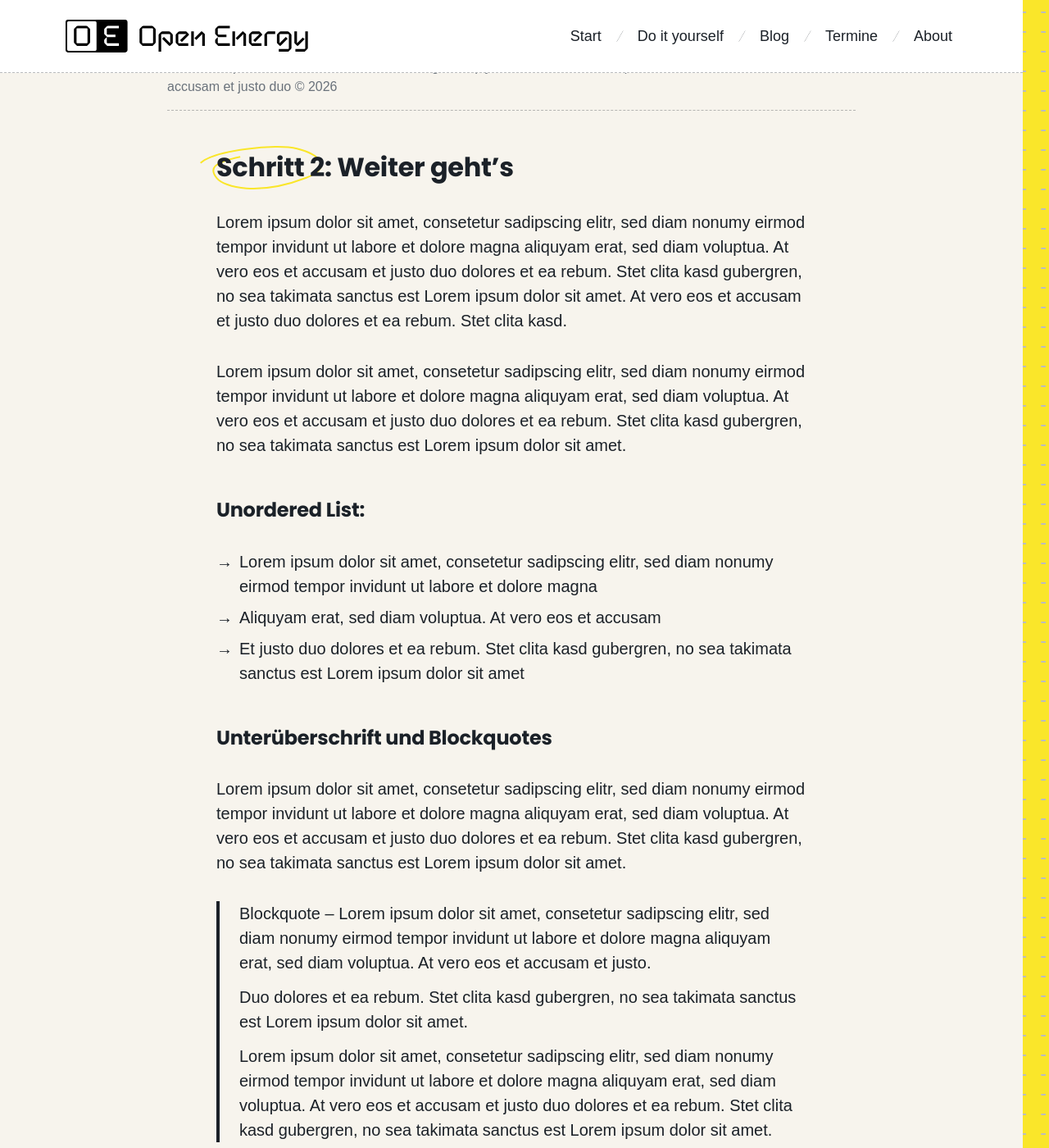
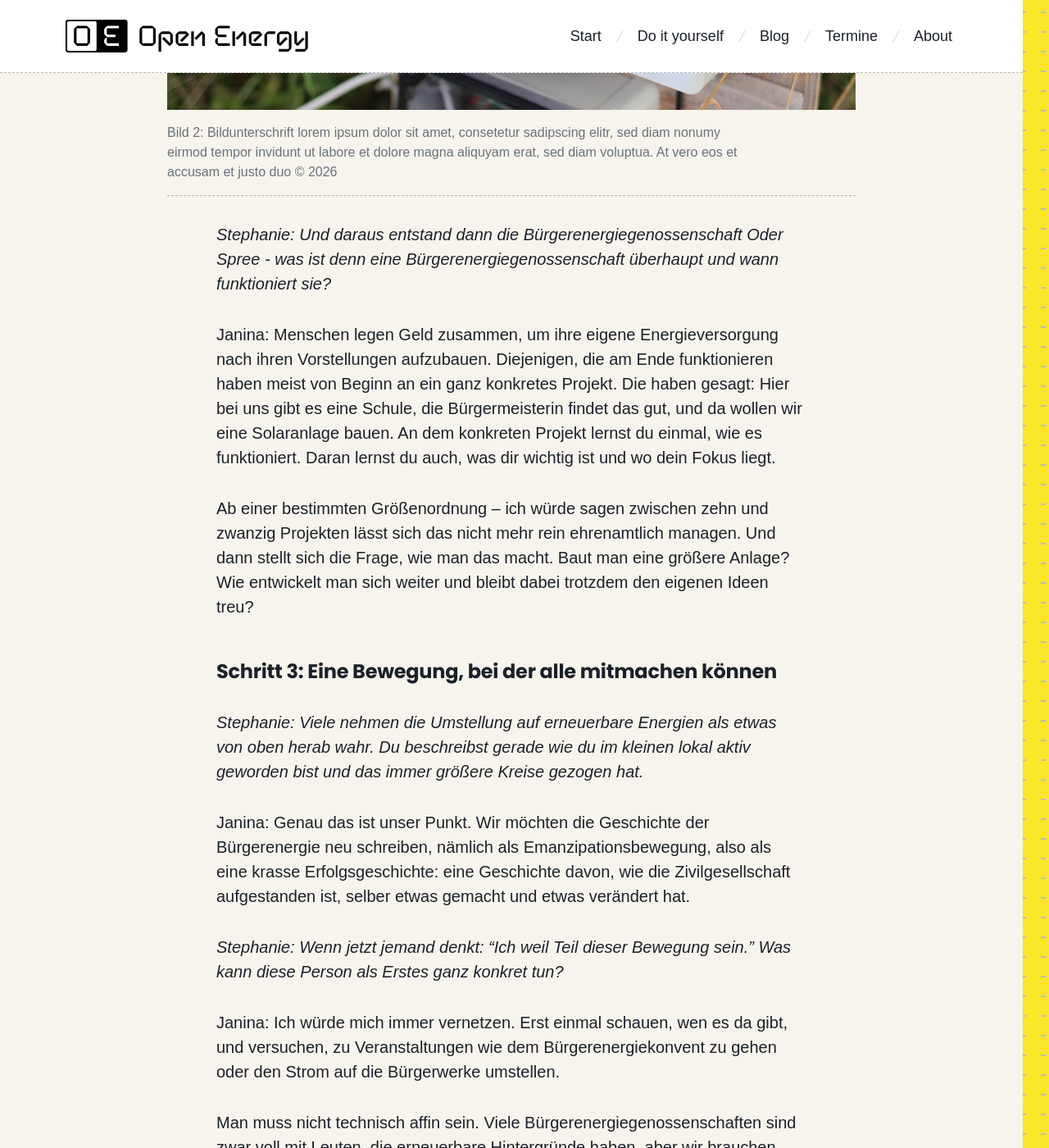
Before and after one commit to okfde/open-energy, a Jekyll site: the page built from _blog/interview-janina.md, in a window 1280 px wide and 1400 px high, scrolled down 3236 px. Shown: the whole window at 82% size. Built offline with Jekyll 4.4.1, drawn with Linux system fonts in a browser that asks for light colours; some web fonts are replaced; some of the changed text lies outside the part shown.

Commit message:
Update interview-janina.md

```diff
--- a/_blog/interview-janina.md
+++ b/_blog/interview-janina.md
@@ -1,77 +1,64 @@
 ---
-title: "Energie selbst in die Hand nehmen – wie Dr. Janina Messerschmidt in Steinhöfel die Umstellung auf erneuerbare Energien vor Ort gestaltet"
+title: "Energie mit einer Bürgerenergiegenossenschaft selbst in die Hand nehmen"
 date: 2026-09-06
 category: Solarenergie
-excerpt: "Dr. Janina Messerschmidt wollte nach ihrer Zeit in der Wissenschaft nicht nur weiter forschen, sondern mit dem vorhandenen Wissen praktisch etwas verändern. Nach ihrem Umzug nach Brandenburg fiel ihr auf, dass es viele große Häuser, aber wenig erneuerbare Energien gibt. Daraus entstand die Bürgerenergiegenossenschaft Oder Spree. Sie möchte zeigen, dass Menschen selbst etwas verändern und ihre Energieversorgung eigenständig gestalten können."
+excerpt: "Dr. Janina Messerschmidt wollte nach ihrer Zeit in der Wissenschaft nicht weiter forschen, sondern mit dem vorhandenen Wissen praktisch etwas verändern. Nach ihrem Umzug nach Brandenburg fiel ihr auf, dass es viele große Häuser, aber wenig erneuerbare Energien gibt. Daraus entstand die Bürgerenergiegenossenschaft Oder Spree. Sie möchte zeigen, dass Menschen selbst etwas verändern und ihre Energieversorgung selbst in die Hand nehmen können."
 featured: true
 image: "/assets/images/photos/blog/arduino-1.jpg"
 ---
 
 <figure class="article-figure">
   <img src="{{ '/assets/images/photos/blog/arduino-1.jpg' | relative_url }}" alt="">
-  <figcaption>Bild 1: Bildunterschrift lorem ipsum dolor sit amet, consetetur sadipscing elitr, sed diam nonumy eirmod tempor invidunt ut labore et dolore magna aliquyam erat, sed diam voluptua. At vero eos et accusam et justo duo © 2026</figcaption>
+  <figcaption>Bild 1: Janina in ihrem Garten, in dem sie mehrere Solaranlagen selbst aufgebaut hat.© 2026</figcaption>
 </figure>
 
-Stephanie: Hallo Janina. Wir sitzen hier bei dir in Steinhöfel im Garten  - umgeben von einigen selbstgebauten Solaranlagen. Was hat dich denn ursprünglich dazu motiviert dich für das Klima zu engagieren?
+### Schritt 1: Vom Wissen zum Handeln
+
+*Stephanie: Hallo Janina. Wir sitzen hier bei dir in Steinhöfel im Garten  - umgeben von einigen selbstgebauten Solaranlagen. Was hat dich motiviert dich für das Klima zu engagieren?*
 
 Janina: Ich würde sagen, das fängt im Elternhaus an. Ich komme aus einer Familie, die immer sehr politisch aktiv war und die versucht hat, sich zu aktuellen Themen in der Gesellschaft zu engagieren. Dann habe ich Physik studiert, weil ich es spannend fand und so die Veränderung des Klimas wissenschaftlich erforschen konnte.
 
-Max: Du warst dann in der Wissenschaft und hattest irgendwann einen Moment in dem du gesagt hast: Jetzt will ich eher etwas praktisch machen, eher lokal.
+*Max: Du warst dann in der Wissenschaft und hattest irgendwann einen Moment in dem du gesagt hast: Jetzt will ich eher etwas praktisch machen, eher lokal.*
 
 Janina: Ich hatte das Gefühl: Ich kann weiter forschen, aber das ist nicht das, was gerade ansteht. Die eigentliche Herausforderung ist, wie wir mit dem Wissen umgehen, das wir längst haben.
 
 
-### Eine wichtige Unterüberschrift
+### „Es ist doch irre: Wir können eine Herausforderung so genau vorhersagen – und machen trotzdem einfach weiter.“
 
-Lorem ipsum dolor sit amet, consetetur sadipscing elitr, sed diam nonumy eirmod tempor invidunt ut labore et dolore magna aliquyam erat, sed diam voluptua. At vero eos et accusam et justo duo dolores et ea rebum. Stet clita kasd gubergren, no sea takimata sanctus est Lorem ipsum dolor sit amet. At vero eos et accusam et justo duo dolores et ea rebum. Stet clita kasd.
+### Schritt 2: Energie selbst in die Hand nehmen
+
+*Stephanie: Als eine konkrete Möglichkeit, der Veränderung des Klimas entgegenzuwirken, hast du schließlich eine Bürgerenergiegenossenschaft gegründet. Wie kam es dazu?*
+
+Janina: Dieses Gefühl, dass erneuerbare Energien eine Lösung sind, hat mich auch begleitet, nachdem ich aus der Wissenschaft raus bin. Dann bin ich aufs Brandenburger Land gezogen und mir ist aufgefallen: Hier gibt es krass viele große Häuser und krass wenig Erneuerbare. Das war erst einmal eine Beobachtung.
+
+Dann habe ich Malte Zieher, den Vorstand vom Bündnis Bürgerenergie, zu einer Informationsveranstaltung eingeladen. Die erste Überraschung war dann, wie groß die Resonanz war. Beim ersten Treffen waren ungefähr 40 Leute da. Und gleich fünf Leute haben gesagt: Hey, wir haben Bock, da weiterzumachen.
+
 
 <figure class="article-figure">
   <img src="{{ '/assets/images/photos/blog/arduino-2.jpg' | relative_url }}" alt="">
   <figcaption>Bild 2: Bildunterschrift lorem ipsum dolor sit amet, consetetur sadipscing elitr, sed diam nonumy eirmod tempor invidunt ut labore et dolore magna aliquyam erat, sed diam voluptua. At vero eos et accusam et justo duo © 2026</figcaption>
 </figure>
 
-### Schritt 2: Weiter geht's
+*Stephanie: Und daraus entstand dann die Bürgerenergiegenossenschaft Oder Spree - was ist denn eine Bürgerenergiegenossenschaft überhaupt und wann funktioniert sie?*
 
-Lorem ipsum dolor sit amet, consetetur sadipscing elitr, sed diam nonumy eirmod tempor invidunt ut labore et dolore magna aliquyam erat, sed diam voluptua. At vero eos et accusam et justo duo dolores et ea rebum. Stet clita kasd gubergren, no sea takimata sanctus est Lorem ipsum dolor sit amet. At vero eos et accusam et justo duo dolores et ea rebum. Stet clita kasd.
+Janina: Menschen legen Geld zusammen, um ihre eigene Energieversorgung nach ihren Vorstellungen aufzubauen.
+Diejenigen, die am Ende funktionieren haben meist von Beginn an ein ganz konkretes Projekt. Die haben gesagt: Hier bei uns gibt es eine Schule, die Bürgermeisterin findet das gut, und da wollen wir eine Solaranlage bauen. An dem konkreten Projekt lernst du einmal, wie es funktioniert. Daran lernst du auch, was dir wichtig ist und wo dein Fokus liegt.
 
-Lorem ipsum dolor sit amet, consetetur sadipscing elitr, sed diam nonumy eirmod tempor invidunt ut labore et dolore magna aliquyam erat, sed diam voluptua. At vero eos et accusam et justo duo dolores et ea rebum. Stet clita kasd gubergren, no sea takimata sanctus est Lorem ipsum dolor sit amet.
+Ab einer bestimmten Größenordnung – ich würde sagen zwischen zehn und zwanzig Projekten lässt sich das nicht mehr rein ehrenamtlich managen. Und dann stellt sich die Frage, wie man das macht. Baut man eine größere Anlage? Wie entwickelt man sich weiter und bleibt dabei trotzdem den eigenen Ideen treu?
 
-#### Unordered List:
 
-- Lorem ipsum dolor sit amet, consetetur sadipscing elitr, sed diam nonumy eirmod tempor invidunt ut labore et dolore magna
-- Aliquyam erat, sed diam voluptua. At vero eos et accusam
-- Et justo duo dolores et ea rebum. Stet clita kasd gubergren, no sea takimata sanctus est Lorem ipsum dolor sit amet
+#### Schritt 3: Eine Bewegung, bei der alle mitmachen können
 
-#### Unterüberschrift und Blockquotes
+*Stephanie: Viele nehmen die Umstellung auf erneuerbare Energien als etwas von oben herab wahr. Du beschreibst gerade wie du im kleinen lokal aktiv geworden bist und das immer größere Kreise gezogen hat.*
 
-Lorem ipsum dolor sit amet, consetetur sadipscing elitr, sed diam nonumy eirmod tempor invidunt ut labore et dolore magna aliquyam erat, sed diam voluptua. At vero eos et accusam et justo duo dolores et ea rebum. Stet clita kasd gubergren, no sea takimata sanctus est Lorem ipsum dolor sit amet.
+Janina: Genau das ist unser Punkt. Wir möchten die Geschichte der Bürgerenergie neu schreiben, nämlich als Emanzipationsbewegung, also als eine krasse Erfolgsgeschichte: eine Geschichte davon, wie die Zivilgesellschaft aufgestanden ist, selber etwas gemacht und etwas verändert hat.
 
-> Blockquote – Lorem ipsum dolor sit amet, consetetur sadipscing elitr, sed diam nonumy eirmod tempor invidunt ut labore et dolore magna aliquyam erat, sed diam voluptua. At vero eos et accusam et justo.
->
-> Duo dolores et ea rebum. Stet clita kasd gubergren, no sea takimata sanctus est Lorem ipsum dolor sit amet.
->
-> Lorem ipsum dolor sit amet, consetetur sadipscing elitr, sed diam nonumy eirmod tempor invidunt ut labore et dolore magna aliquyam erat, sed diam voluptua. At vero eos et accusam et justo duo dolores et ea rebum. Stet clita kasd gubergren, no sea takimata sanctus est Lorem ipsum dolor sit amet.
+*Stephanie: Wenn jetzt jemand denkt: "Ich weil Teil dieser Bewegung sein." Was kann diese Person als Erstes ganz konkret tun?*
 
-Lorem ipsum dolor sit amet, consetetur sadipscing elitr, sed diam nonumy eirmod tempor invidunt ut labore et dolore magna aliquyam erat, sed diam voluptua. At vero eos et accusam et justo duo dolores et ea rebum. Stet clita kasd gubergren, no sea takimata sanctus est Lorem ipsum dolor sit amet.
+Janina: Ich würde mich immer vernetzen. Erst einmal schauen, wen es da gibt, und versuchen, zu Veranstaltungen wie dem Bürgerenergiekonvent zu gehen oder den Strom auf die Bürgerwerke umstellen.
 
-#### Pull Quote:
+Man muss nicht technisch affin sein. Viele Bürgerenergiegenossenschaften sind zwar voll mit Leuten, die erneuerbare Hintergründe haben, aber wir brauchen ganz viele andere Leute.
 
-<div class="pull-quote">
-  <img src="{{ '/assets/images/icons/icon-quote.svg' | relative_url }}" alt="">
-  <p>Lorem ipsum dolor sit amet, consetetur sadipscing elitr, sed diam nonumy eirmod tempor invidunt ut labore et dolore magna aliquyam erat, sed diam voluptua. At vero eos et accusam et justo duo dolores et ea rebum. Stet clita kasd gubergren, no sea takimata sanctus est Lorem ipsum dolor sit amet.</p>
-</div>
+Du kannst auch einfach in den Baumarkt gehen, dir eine Balkonsolaranlage holen und dann machst du deine eigene Energie selbst.
 
-Lorem ipsum dolor sit amet, consetetur sadipscing elitr, sed diam nonumy eirmod tempor invidunt ut labore et dolore magna aliquyam erat, sed diam voluptua. At vero eos et accusam et justo duo dolores et ea rebum.
-
-Stet clita kasd gubergren, no sea takimata sanctus est Lorem ipsum dolor sit amet. Lorem ipsum dolor sit amet, consetetur sadipscing elitr, sed diam nonumy eirmod tempor invidunt ut labore et dolore magna aliquyam erat, sed diam voluptua. At vero eos et accusam et justo duo dolores et ea rebum. Stet clita kasd gubergren, no sea takimata sanctus est Lorem ipsum dolor sit amet.
-
-<figure class="article-figure">
-  <img src="{{ '/assets/images/photos/blog/arduino-3.jpg' | relative_url }}" alt="">
-  <figcaption>Bild 3: Bildunterschrift lorem ipsum dolor © 2026</figcaption>
-</figure>
-
-### Schritt 3: Abschluss
-
-Lorem ipsum dolor sit amet, consetetur sadipscing elitr, sed diam nonumy eirmod tempor invidunt ut labore et dolore magna aliquyam erat, sed diam voluptua. At vero eos et accusam et justo duo dolores et ea rebum. Stet clita kasd gubergren, no sea takimata sanctus est Lorem ipsum dolor sit amet. At vero eos et accusam et justo duo dolores et ea rebum. Stet clita kasd.
-
-Lorem ipsum dolor sit amet, consetetur sadipscing elitr, sed diam nonumy eirmod tempor invidunt ut labore et dolore magna aliquyam erat, sed diam voluptua. At vero eos et accusam et justo duo dolores et ea rebum. Stet clita kasd gubergren, no sea takimata sanctus est Lorem ipsum dolor sit amet.
+#### „Zu sagen: Hey, wenn ihr nichts ändert, dann ändere ich es. Ich nehme jetzt die Sonne für meine Energie. Ich finde, genau da fängt es an.“
```
